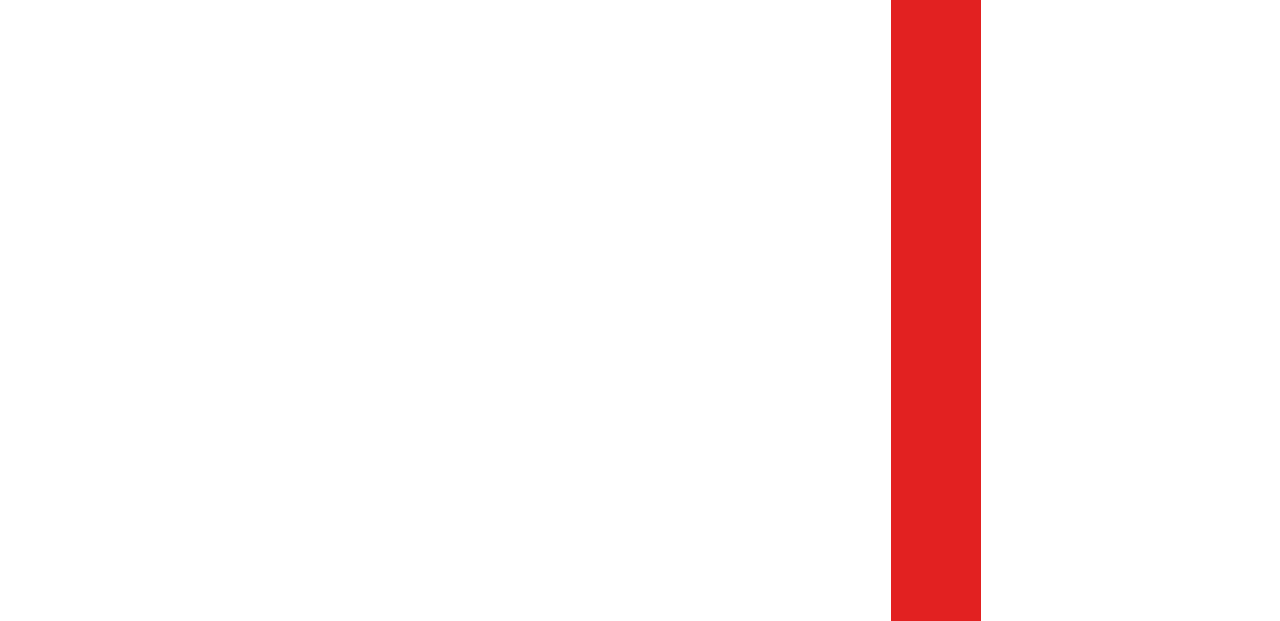
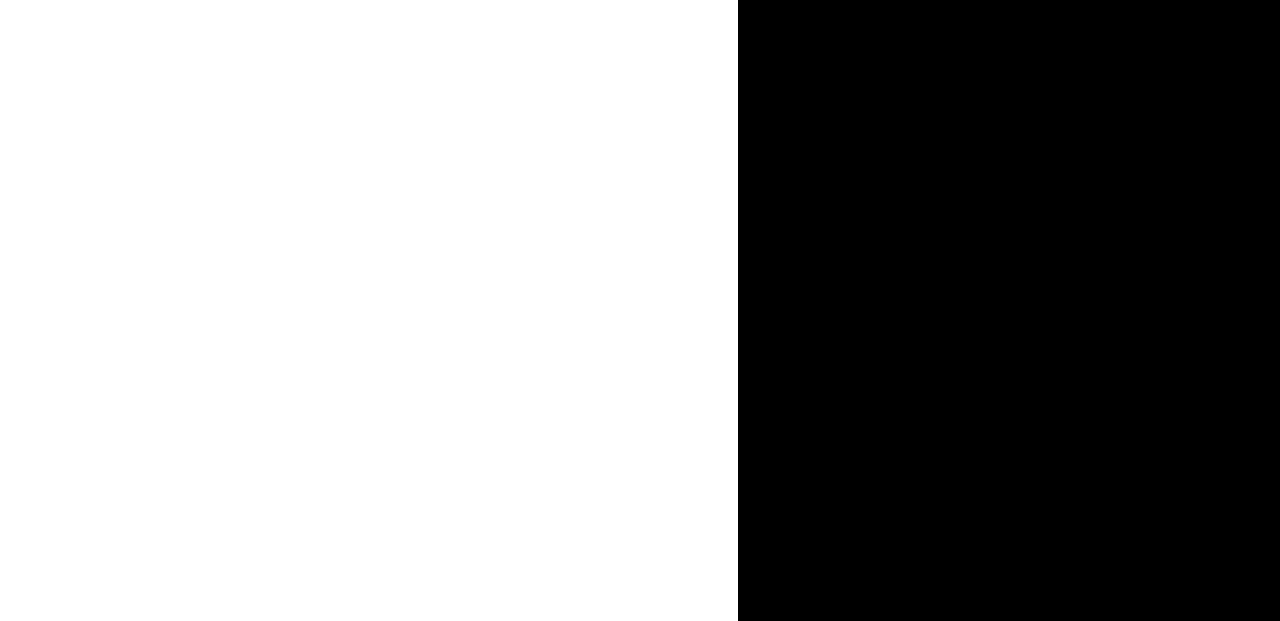
Before and after one commit to Matthewklein88/MatthewKlein.github.io, a plain HTML site: page projects/bouncing-box/index.html in a window 1280 px wide. Shown: the part 195-816 px from the top of the page. Drawn offline with Linux system fonts and the light colour scheme.

```diff
--- a/projects/bouncing-box/index.html
+++ b/projects/bouncing-box/index.html
@@ -6,10 +6,10 @@
 	<script src="jquery.min.js"></script>
 	<style>
 		.box {
-			width: 90px;
-			height: 2000px;
-			background-color:rgb(226, 33, 33);
-			font-size: 100%;
+			width: 800px;
+			height: 2000000000px;
+			background-color:rgb(0, 0, 0);
+			font-size: 500%;
 			text-align: left;
 			display: block;
 			position: absolute;
@@ -45,7 +45,7 @@
 			var boardWidth = board.width();	// the maximum X-Coordinate of the screen
 
 			// Every 50 milliseconds, call the update Function (see below)
-			setInterval(update, 50);
+			setInterval(update, 60);
 
 			// Every time the box is clicked, call the handleBoxClick Function (see below)
 			box.on('click', handleBoxClick);
```
Also changed, not shown: projects/circularity/index.html (+1 -1 lines), projects/platformer/README.md.
